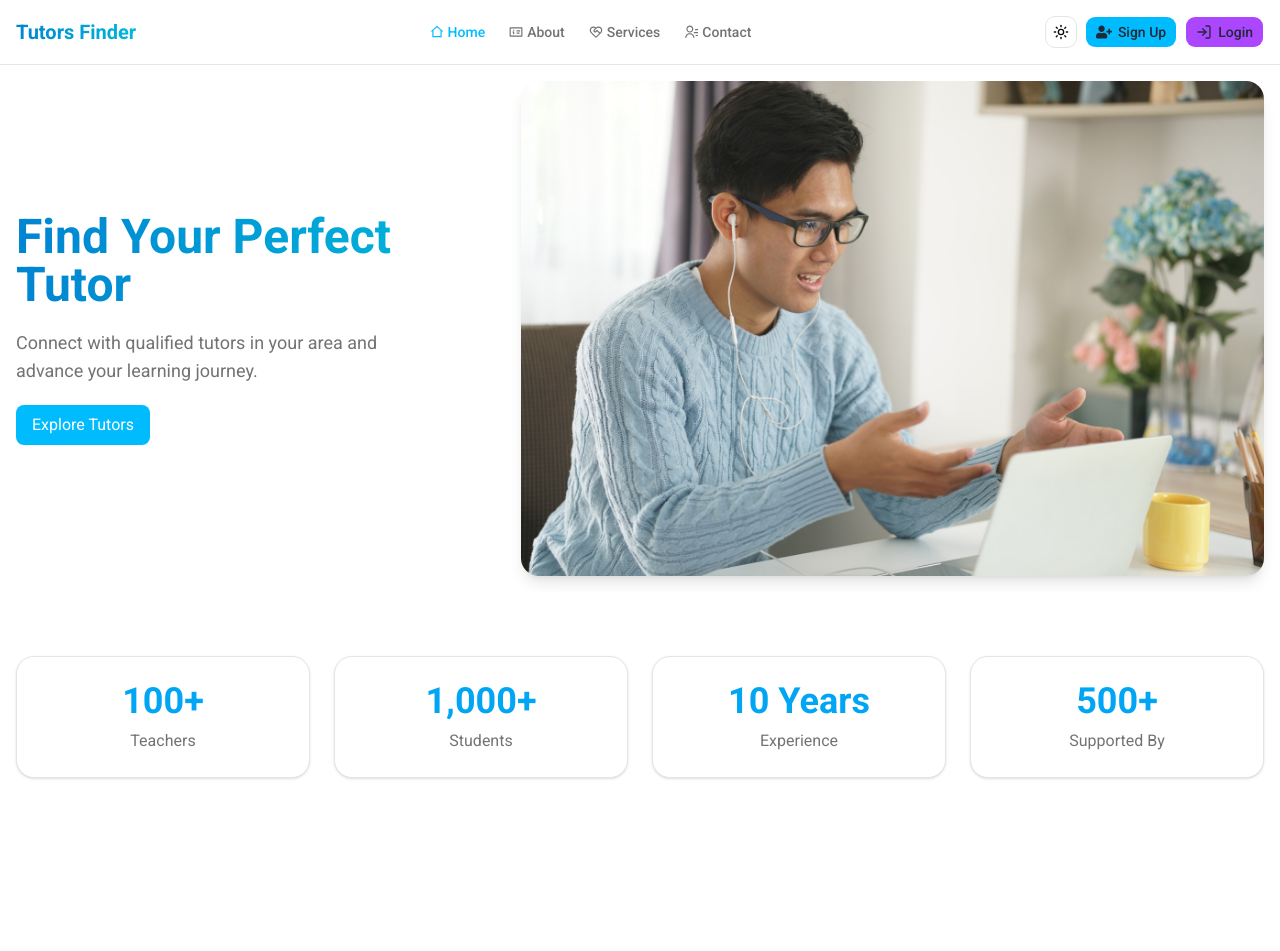
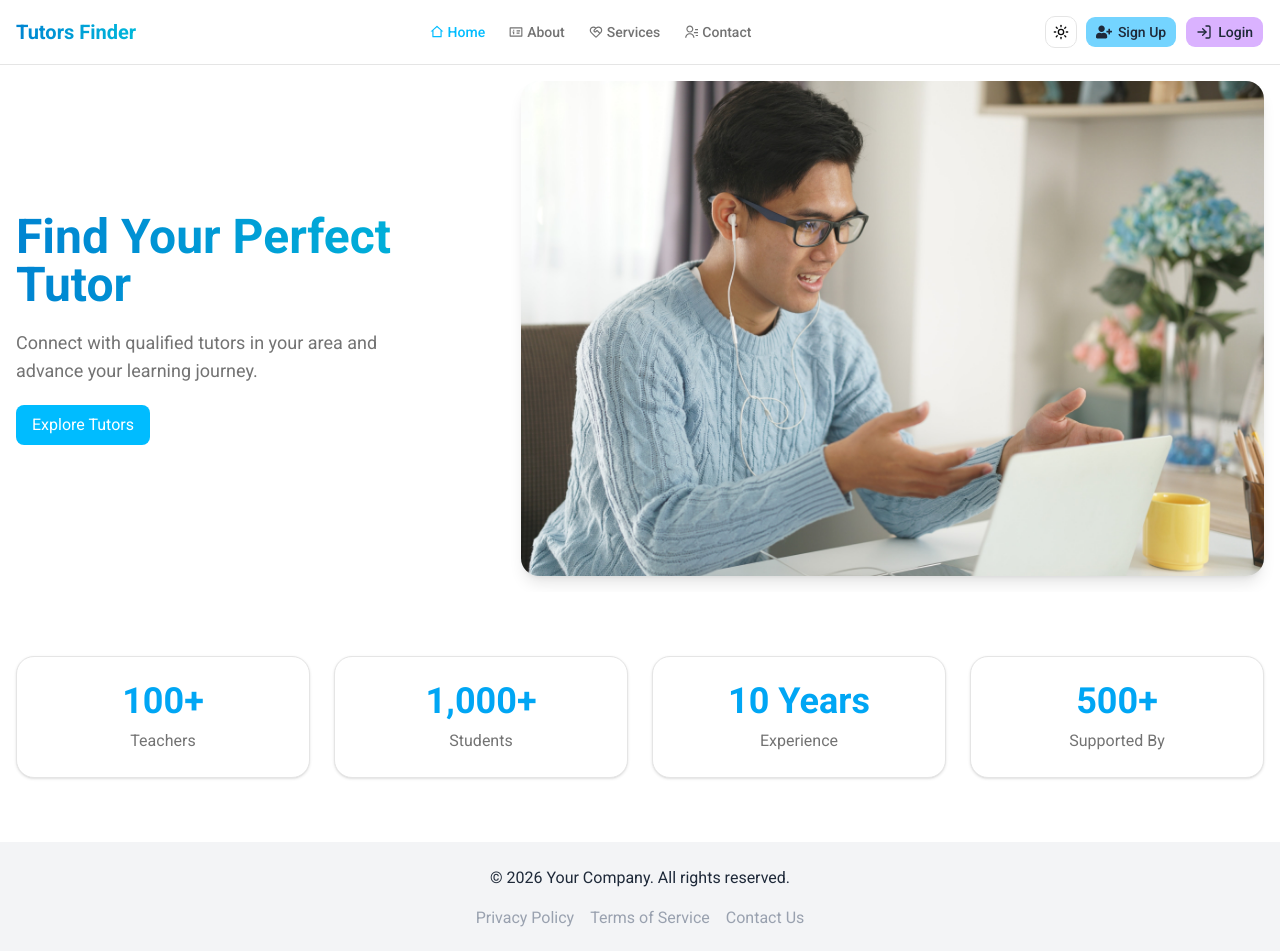
Before and after one commit to osman10/B13-Assignment-Client, a Next.js app: page / in a window 1280 px wide. Shown: the top 951 px of the page. Before the commit the page ends 842 px from the top, so only its background shows below. Built offline with nearby package versions, Linux system fonts and the light colour scheme.

Commit message:
Added Footer

```diff
--- a/src/app/page.js
+++ b/src/app/page.js
@@ -2,6 +2,7 @@ import Navbar from '@/components/Navbar';
 import { Button } from '@/components/ui/button';
 import Hero from '@/components/Hero';
 import CountUpSection from '@/components/CountUpSection';
+import Footer from '@/components/Footer';
 
 const HomePage = () => {
   return (
@@ -9,6 +10,7 @@ const HomePage = () => {
       <Navbar />
       <Hero />
       <CountUpSection />
+      <Footer />
     </div>
   );
 };
--- /dev/null
+++ b/src/components/Footer.jsx
@@ -0,0 +1,20 @@
+
+
+const Footer = () => {
+    return (
+        <div>
+            <footer className="bg-gray-100 dark:bg-gray-800 text-white py-6">
+                <div className="container mx-auto text-center">
+                    <p className="text-gray-800 dark:text-gray-200">&copy; {new Date().getFullYear()} Your Company. All rights reserved.</p>
+                    <div className="mt-4">
+                        <a href="#" className="text-gray-400 hover:text-white mx-2">Privacy Policy</a>
+                        <a href="#" className="text-gray-400 hover:text-white mx-2">Terms of Service</a>
+                        <a href="#" className="text-gray-400 hover:text-white mx-2">Contact Us</a>
+                    </div>
+                </div>
+            </footer>
+        </div>
+    );
+};
+
+export default Footer;
--- a/src/components/Navbar.jsx
+++ b/src/components/Navbar.jsx
@@ -51,8 +51,8 @@ export default function Navbar() {
           {/* Right Actions */}
           <div className="hidden md:flex gap-2">
             <ModeToggle />
-            <Button  className="bg-sky-400 dark:text-white text-gray-800" > <FaUserPlus />Sign Up</Button>
-            <Button className="bg-purple-500 dark:text-white text-gray-800"> <FiLogIn />Login</Button>
+            <Button  className="bg-sky-300 dark:text-white text-gray-800" > <FaUserPlus />Sign Up</Button>
+            <Button className="bg-purple-300 dark:text-white text-gray-800"> <FiLogIn />Login</Button>
           </div>
 
 
@@ -61,7 +61,7 @@ export default function Navbar() {
           <Sheet>
 
             {/* //show this in the right5 side of the screen on mobile device */}
-            <div className="bg-red-500 md:hidden">
+            <div className="md:hidden">
               <ModeToggle  />
             </div>
 
@@ -89,8 +89,8 @@ export default function Navbar() {
                 ))}
 
                 <div className="mt-4 flex flex-col gap-2">
-                  <Button className="bg-purple-500 dark:text-white text-gray-800">Login</Button>
-                  <Button className="bg-sky-400 dark:text-white text-gray-800">Sign Up</Button>
+                  <Button className="bg-purple-300 dark:text-white text-gray-800">Login</Button>
+                  <Button className="bg-sky-300 dark:text-white text-gray-800">Sign Up</Button>
                 </div>
               </div>
             </SheetContent>
```
